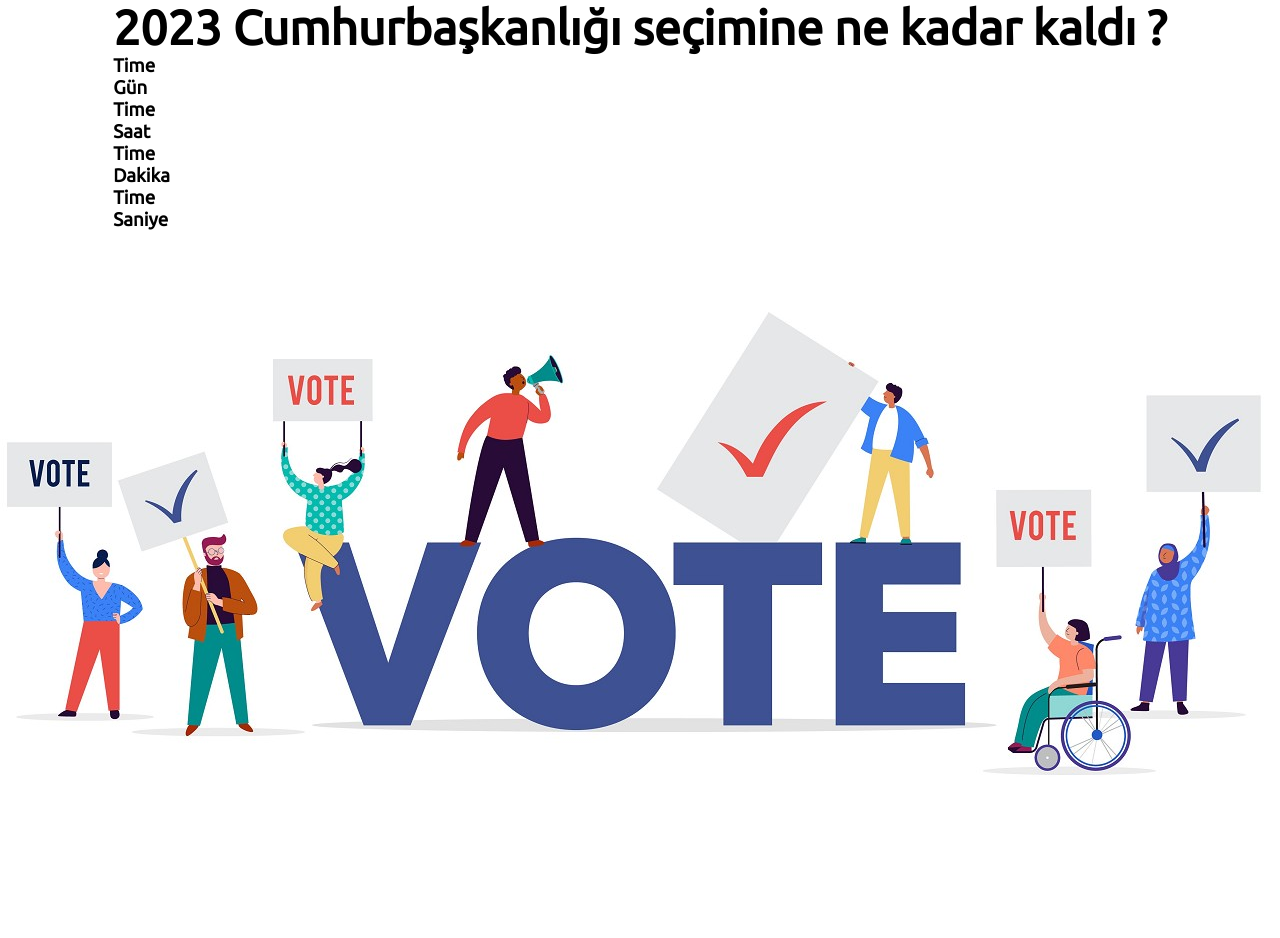
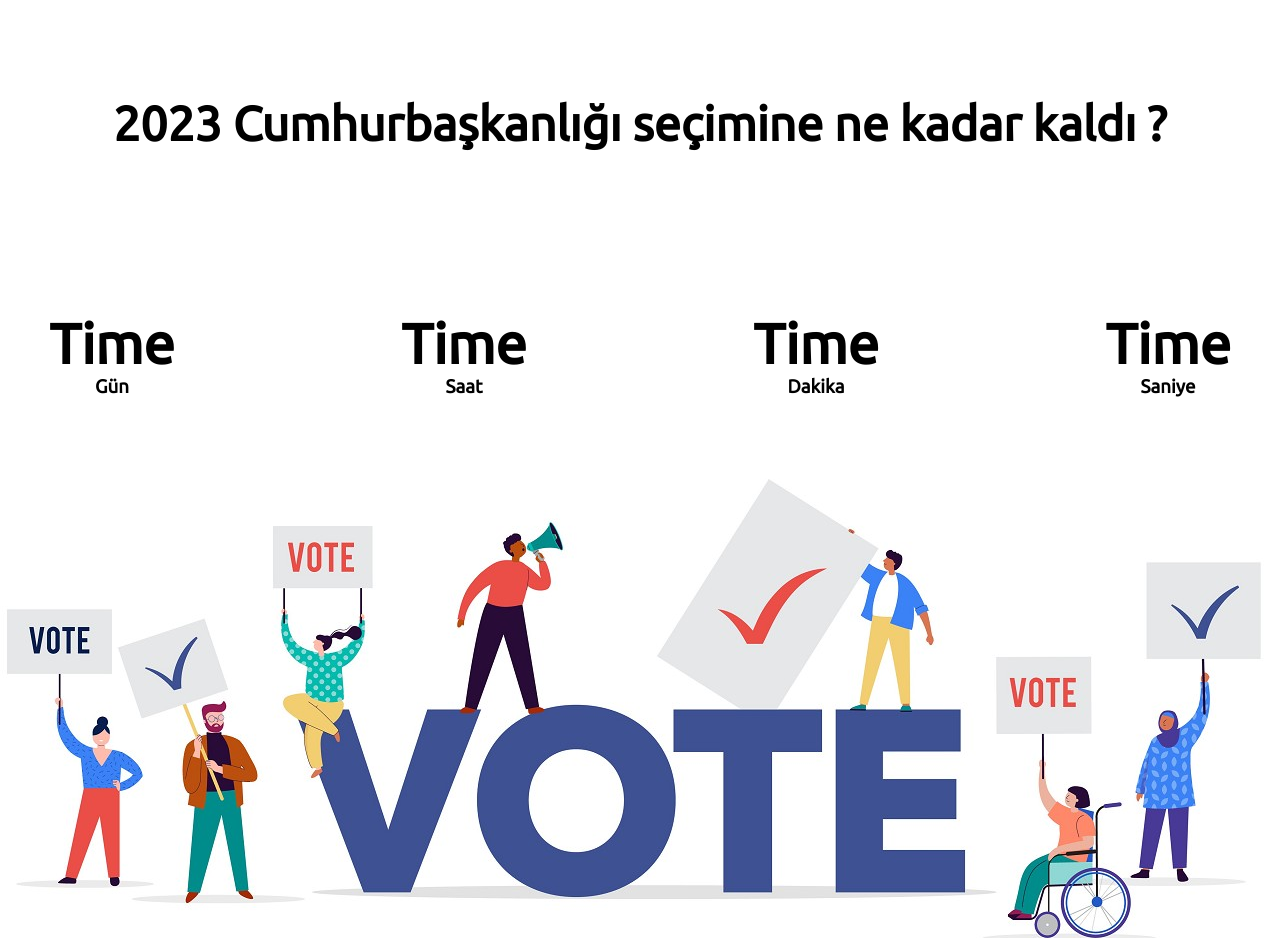
Before and after one commit to ozzlems/2023-election-countdown, a plain HTML site: page index.html in a window 1280 px wide. Shown: the top 938 px of the page. Before the commit the page ends 869 px from the top, so only its background shows below. Drawn offline with Linux system fonts and the light colour scheme; files whose address does not match are found by name; a web font is replaced by a local one.

Commit message:
styled html items

```diff
--- a/styles.css
+++ b/styles.css
@@ -13,6 +13,10 @@ h2{
     font-size: 3rem;
     font-weight: bold;
     text-align: center;
+    padding: 4rem;
+    padding-bottom: 5rem;
+    padding-top: 5rem;
+    margin-top: 1rem;
 
 
 }
@@ -23,5 +27,17 @@ h2{
     flex-direction: column;
     justify-content: center;
     align-items: center;
+}
+
+.countdown{
+    display: flex;
+    justify-content: space-between;
+    text-align: center;
+    margin-top: 5rem;
+}
+
+.day,.hour,.minute,.second{
+    font-size: 3.5rem;
+
 
 }
```
